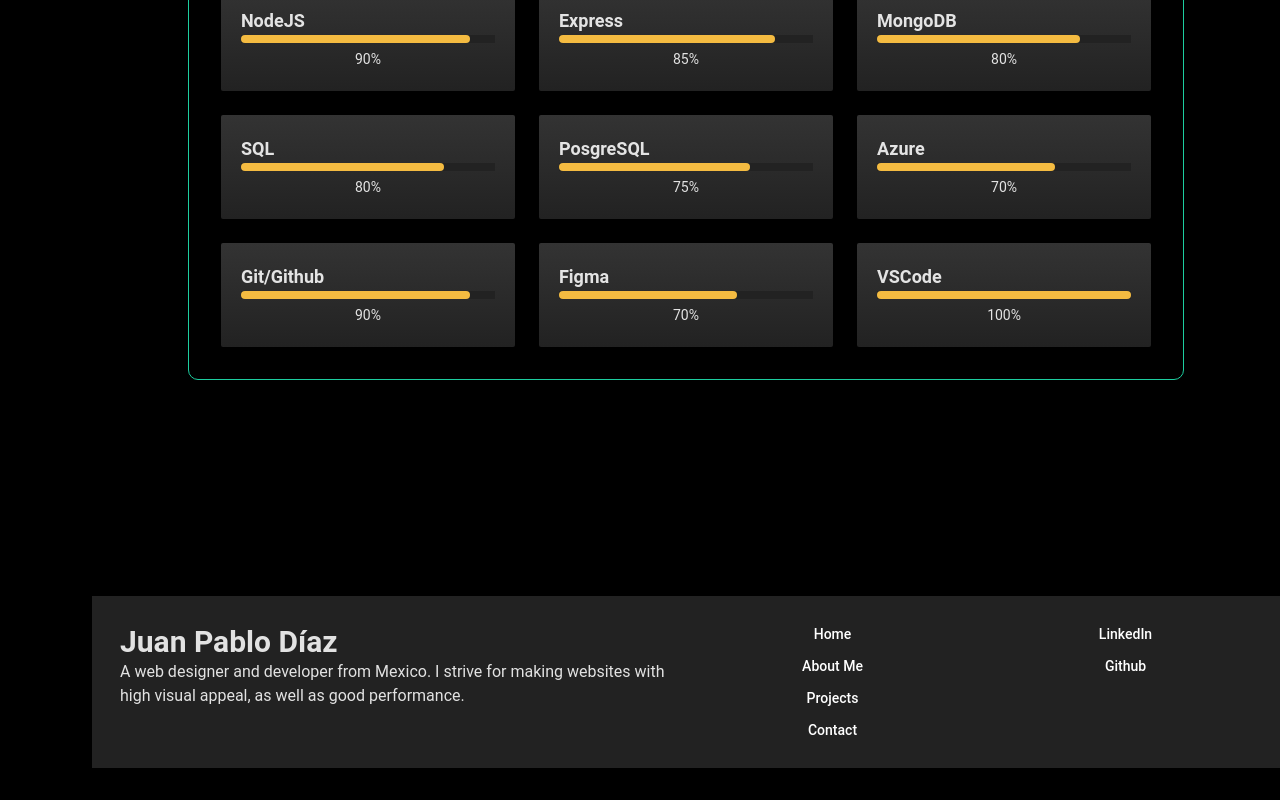
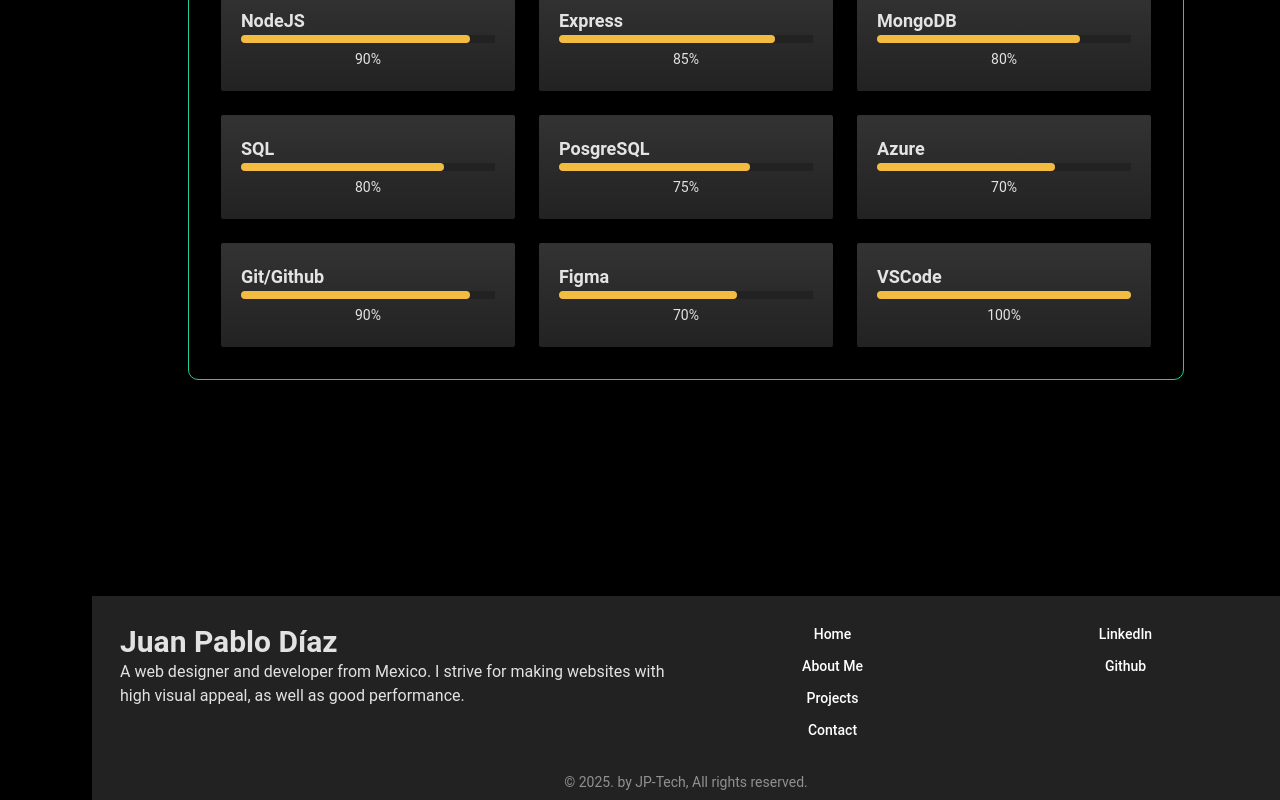
Before and after one commit to Juanpabdl/WebPortfolio, a React (Vite) app: page / in a window 1280 px wide. Shown: the part 1766-2566 px from the top of the page. Before the commit the page ends 2534 px from the top, so only its background shows below. Built offline with nearby package versions, Linux system fonts and the light colour scheme.

Commit message:
refactor (footer): added links to outer pages and copyright

```diff
--- a/src/components/Footer/index.css
+++ b/src/components/Footer/index.css
@@ -1,10 +1,18 @@
 .footer-container{
-    @apply m-0 w-auto p-5 bottom-[-2rem] grid grid-cols-1 sm:grid-cols-4 gap-6
+    @apply m-0 w-auto p-5 pb-2 bottom-[-2rem] grid grid-cols-1 gap-6
     bg-custom-dk-gray
+}
+
+.footer-main{
+    @apply m-0 w-auto grid grid-cols-1 sm:grid-cols-4 gap-6
 }
 
 .footer-head{
     @apply text-xl lg:text-3xl font-semibold
+}
+
+.footer-bottom{
+    @apply text-center text-sm text-white/50
 }
 
 #dev-info{
--- a/src/components/Footer/index.tsx
+++ b/src/components/Footer/index.tsx
@@ -5,6 +5,7 @@
 const Footer = () => {
     return (
         <footer className="footer-container">
+            <div className='footer-main'>
                 <div id="dev-info">
                     <h3 className='footer-head'>Juan Pablo Díaz</h3>
                     <p className='text-sm lg:text-base'>
@@ -20,9 +21,13 @@
                     <Link to="/contact">Contact</Link>
                 </div>
                 <div id="platforms">
-                <a href='#'>LinkedIn</a>
-                <a href='#'>Github</a>
+                    <a href='https://www.linkedin.com/in/juanpablodiazlopez' target='_blank'>LinkedIn</a>
+                    <a href='https://github.com/Juanpabdl' target='_blank'>Github</a>
                 </div>
+            </div>
+            <p className='footer-bottom'>
+                &copy; {new Date().getFullYear()}. by JP-Tech, All rights reserved.
+            </p>
         </footer>
     )
 }
```
Lines whose indentation alone changed are shown as unchanged.
